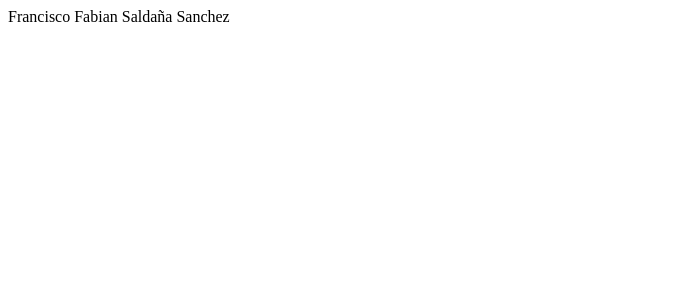
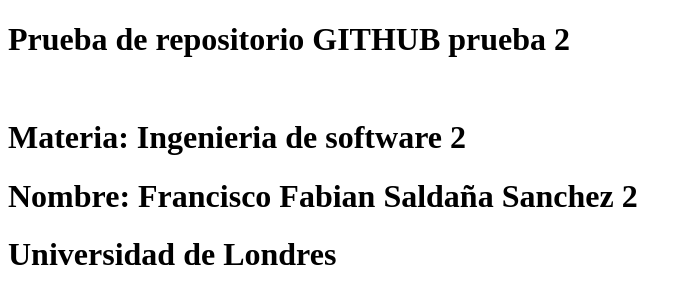
Before and after one commit to FabianExpert/proyectoissaldanaprueba, a plain HTML site: page ProyectoISSaldanaPrueba/web/index.html in a window 1280 px wide. Shown: the whole page, without its empty margins (0-692 px from the left). Drawn offline with Linux system fonts and the light colour scheme.

Commit message:
Confirmación2 FFSS1
ok

```diff
--- a/ProyectoISSaldanaPrueba/web/index.html
+++ b/ProyectoISSaldanaPrueba/web/index.html
@@ -11,6 +11,10 @@ and open the template in the editor.
         <meta name="viewport" content="width=device-width, initial-scale=1.0">
     </head>
     <body>
-        <div>Francisco Fabian Saldaña Sanchez</div>
+        <h1>Prueba de repositorio GITHUB prueba 2</h1>
+        <br>
+        <h1>Materia: Ingenieria de software 2</h1>
+        <h1>Nombre: Francisco Fabian Saldaña Sanchez 2</h1>
+        <h1>Universidad de Londres</h1>
     </body>
 </html>
```
